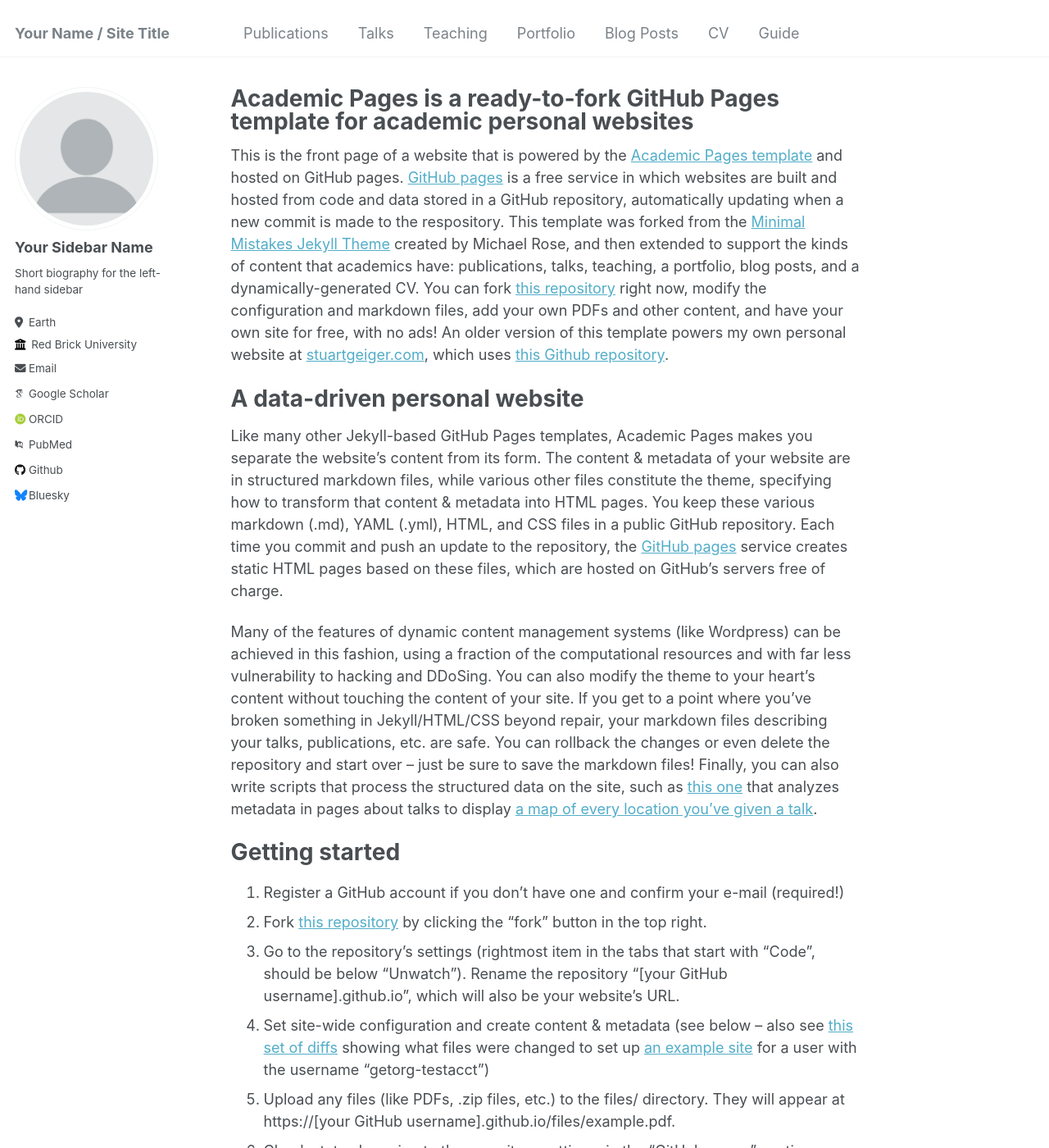
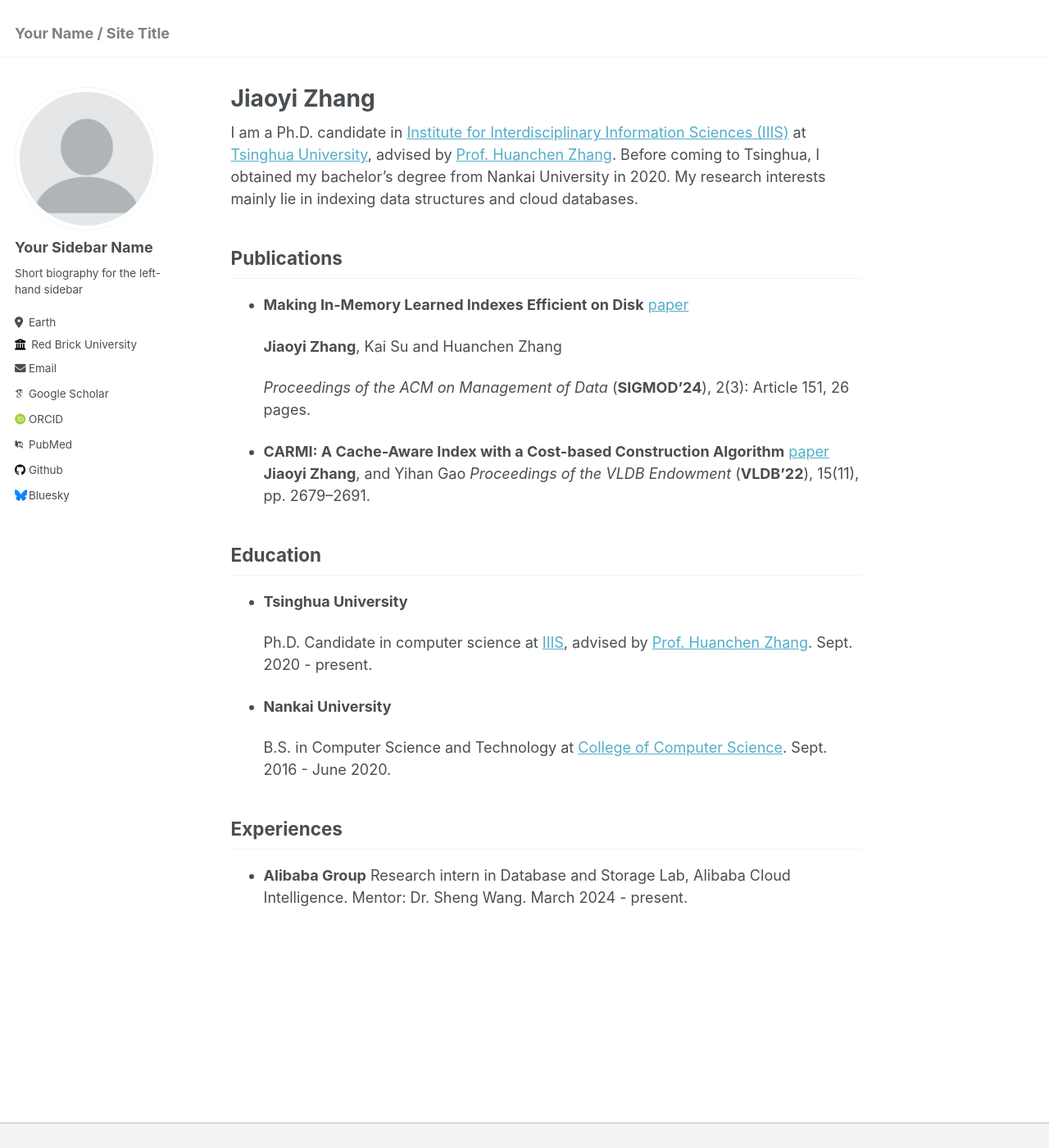
Before and after one commit to JiaoyiZhang/jiaoyizhang.github.io, a Jekyll site: the page built from _pages/about.md, in a window 1280 px wide and 1400 px high. Shown: the whole window at 82% size. Built offline with Jekyll 4.4.1, drawn with Linux system fonts in a browser that asks for light colours; some web fonts are replaced; some of the changed text lies outside the part shown.

Commit message:
chore: Comment out unused navigation links

```diff
--- a/_pages/about.md
+++ b/_pages/about.md
@@ -1,49 +1,36 @@
 ---
 permalink: /
-title: "Academic Pages is a ready-to-fork GitHub Pages template for academic personal websites"
+title: "Jiaoyi Zhang"
 author_profile: true
 redirect_from:
   - /about/
   - /about.html
 ---
 
-This is the front page of a website that is powered by the [Academic Pages template](https://github.com/academicpages/academicpages.github.io) and hosted on GitHub pages. [GitHub pages](https://pages.github.com) is a free service in which websites are built and hosted from code and data stored in a GitHub repository, automatically updating when a new commit is made to the respository. This template was forked from the [Minimal Mistakes Jekyll Theme](https://mmistakes.github.io/minimal-mistakes/) created by Michael Rose, and then extended to support the kinds of content that academics have: publications, talks, teaching, a portfolio, blog posts, and a dynamically-generated CV. You can fork [this repository](https://github.com/academicpages/academicpages.github.io) right now, modify the configuration and markdown files, add your own PDFs and other content, and have your own site for free, with no ads! An older version of this template powers my own personal website at [stuartgeiger.com](http://stuartgeiger.com), which uses [this Github repository](https://github.com/staeiou/staeiou.github.io).
+I am a Ph.D. candidate in [Institute for Interdisciplinary Information Sciences (IIIS)](https://iiis.tsinghua.edu.cn/en/) at [Tsinghua University](https://www.tsinghua.edu.cn/en/), advised by [Prof. Huanchen Zhang](https://people.iiis.tsinghua.edu.cn/~huanchen/). Before coming to Tsinghua, I obtained my bachelor’s degree from Nankai University in 2020. My research interests mainly lie in
+indexing data structures and cloud databases.
 
-A data-driven personal website
-======
-Like many other Jekyll-based GitHub Pages templates, Academic Pages makes you separate the website's content from its form. The content & metadata of your website are in structured markdown files, while various other files constitute the theme, specifying how to transform that content & metadata into HTML pages. You keep these various markdown (.md), YAML (.yml), HTML, and CSS files in a public GitHub repository. Each time you commit and push an update to the repository, the [GitHub pages](https://pages.github.com/) service creates static HTML pages based on these files, which are hosted on GitHub's servers free of charge.
+## Publications
+- **Making In-Memory Learned Indexes Efficient on Disk** [paper](https://people.iiis.tsinghua.edu.cn/~huanchen/publications/learned-index-disk-sigmod24.pdf)
 
-Many of the features of dynamic content management systems (like Wordpress) can be achieved in this fashion, using a fraction of the computational resources and with far less vulnerability to hacking and DDoSing. You can also modify the theme to your heart's content without touching the content of your site. If you get to a point where you've broken something in Jekyll/HTML/CSS beyond repair, your markdown files describing your talks, publications, etc. are safe. You can rollback the changes or even delete the repository and start over -- just be sure to save the markdown files! Finally, you can also write scripts that process the structured data on the site, such as [this one](https://github.com/academicpages/academicpages.github.io/blob/master/talkmap.ipynb) that analyzes metadata in pages about talks to display [a map of every location you've given a talk](https://academicpages.github.io/talkmap.html).
+  **Jiaoyi Zhang**, Kai Su and Huanchen Zhang
 
-Getting started
-======
-1. Register a GitHub account if you don't have one and confirm your e-mail (required!)
-1. Fork [this repository](https://github.com/academicpages/academicpages.github.io) by clicking the "fork" button in the top right.
-1. Go to the repository's settings (rightmost item in the tabs that start with "Code", should be below "Unwatch"). Rename the repository "[your GitHub username].github.io", which will also be your website's URL.
-1. Set site-wide configuration and create content & metadata (see below -- also see [this set of diffs](http://archive.is/3TPas) showing what files were changed to set up [an example site](https://getorg-testacct.github.io) for a user with the username "getorg-testacct")
-1. Upload any files (like PDFs, .zip files, etc.) to the files/ directory. They will appear at https://[your GitHub username].github.io/files/example.pdf.
-1. Check status by going to the repository settings, in the "GitHub pages" section
+  *Proceedings of the ACM on Management of Data* (**SIGMOD'24**), 2(3): Article 151, 26 pages.
 
-Site-wide configuration
-------
-The main configuration file for the site is in the base directory in [_config.yml](https://github.com/academicpages/academicpages.github.io/blob/master/_config.yml), which defines the content in the sidebars and other site-wide features. You will need to replace the default variables with ones about yourself and your site's github repository. The configuration file for the top menu is in [_data/navigation.yml](https://github.com/academicpages/academicpages.github.io/blob/master/_data/navigation.yml). For example, if you don't have a portfolio or blog posts, you can remove those items from that navigation.yml file to remove them from the header.
 
-Create content & metadata
-------
-For site content, there is one markdown file for each type of content, which are stored in directories like _publications, _talks, _posts, _teaching, or _pages. For example, each talk is a markdown file in the [_talks directory](https://github.com/academicpages/academicpages.github.io/tree/master/_talks). At the top of each markdown file is structured data in YAML about the talk, which the theme will parse to do lots of cool stuff. The same structured data about a talk is used to generate the list of talks on the [Talks page](https://academicpages.github.io/talks), each [individual page](https://academicpages.github.io/talks/2012-03-01-talk-1) for specific talks, the talks section for the [CV page](https://academicpages.github.io/cv), and the [map of places you've given a talk](https://academicpages.github.io/talkmap.html) (if you run this [python file](https://github.com/academicpages/academicpages.github.io/blob/master/talkmap.py) or [Jupyter notebook](https://github.com/academicpages/academicpages.github.io/blob/master/talkmap.ipynb), which creates the HTML for the map based on the contents of the _talks directory).
+- **CARMI: A Cache-Aware Index with a Cost-based Construction Algorithm** [paper](https://www.vldb.org/pvldb/vol15/p2679-gao.pdf)
+**Jiaoyi Zhang**, and Yihan Gao
+*Proceedings of the VLDB Endowment* (**VLDB'22**), 15(11), pp. 2679–2691.
 
-**Markdown generator**
+## Education
+- **Tsinghua University**
 
-I have also created [a set of Jupyter notebooks](https://github.com/academicpages/academicpages.github.io/tree/master/markdown_generator
-) that converts a CSV containing structured data about talks or presentations into individual markdown files that will be properly formatted for the Academic Pages template. The sample CSVs in that directory are the ones I used to create my own personal website at stuartgeiger.com. My usual workflow is that I keep a spreadsheet of my publications and talks, then run the code in these notebooks to generate the markdown files, then commit and push them to the GitHub repository.
+  Ph.D. Candidate in computer science at [IIIS](https://iiis.tsinghua.edu.cn/en/), advised by [Prof. Huanchen Zhang](https://people.iiis.tsinghua.edu.cn/~huanchen/). Sept. 2020 - present.
 
-How to edit your site's GitHub repository
-------
-Many people use a git client to create files on their local computer and then push them to GitHub's servers. If you are not familiar with git, you can directly edit these configuration and markdown files directly in the github.com interface. Navigate to a file (like [this one](https://github.com/academicpages/academicpages.github.io/blob/master/_talks/2012-03-01-talk-1.md) and click the pencil icon in the top right of the content preview (to the right of the "Raw | Blame | History" buttons). You can delete a file by clicking the trashcan icon to the right of the pencil icon. You can also create new files or upload files by navigating to a directory and clicking the "Create new file" or "Upload files" buttons.
+- **Nankai University**
 
-Example: editing a markdown file for a talk
-![Editing a markdown file for a talk](/images/editing-talk.png)
+  B.S. in Computer Science and Technology at [College of Computer Science](https://encc.nankai.edu.cn/). Sept. 2016 - June 2020.
 
-For more info
-------
-More info about configuring Academic Pages can be found in [the guide](https://academicpages.github.io/markdown/). The [guides for the Minimal Mistakes theme](https://mmistakes.github.io/minimal-mistakes/docs/configuration/) (which this theme was forked from) might also be helpful.
+## Experiences
+- **Alibaba Group**
+    Research intern in Database and Storage Lab, Alibaba Cloud Intelligence. Mentor: Dr. Sheng Wang. March 2024 - present.
```
Also changed, not shown: _data/navigation.yml (+14 -14 lines).
